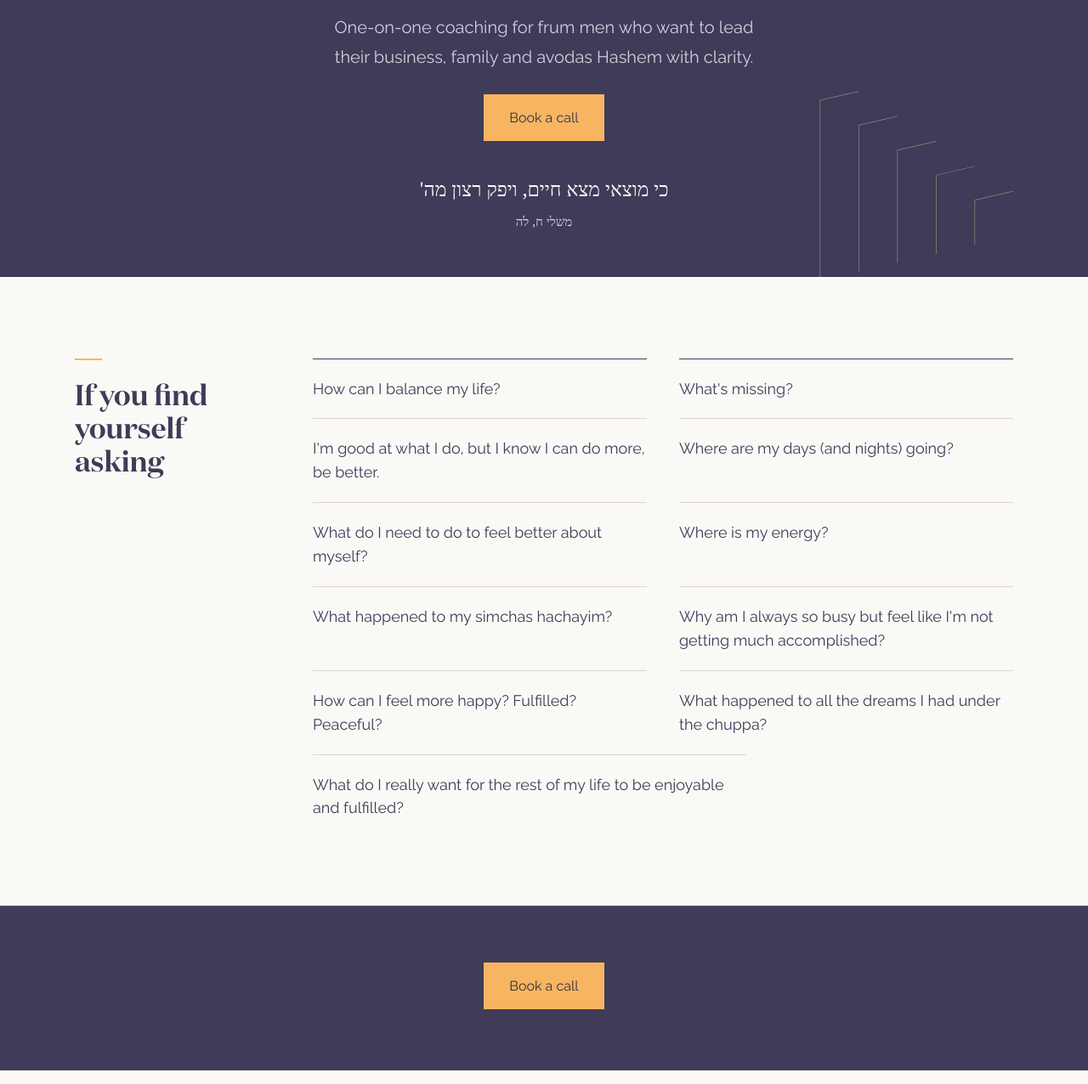
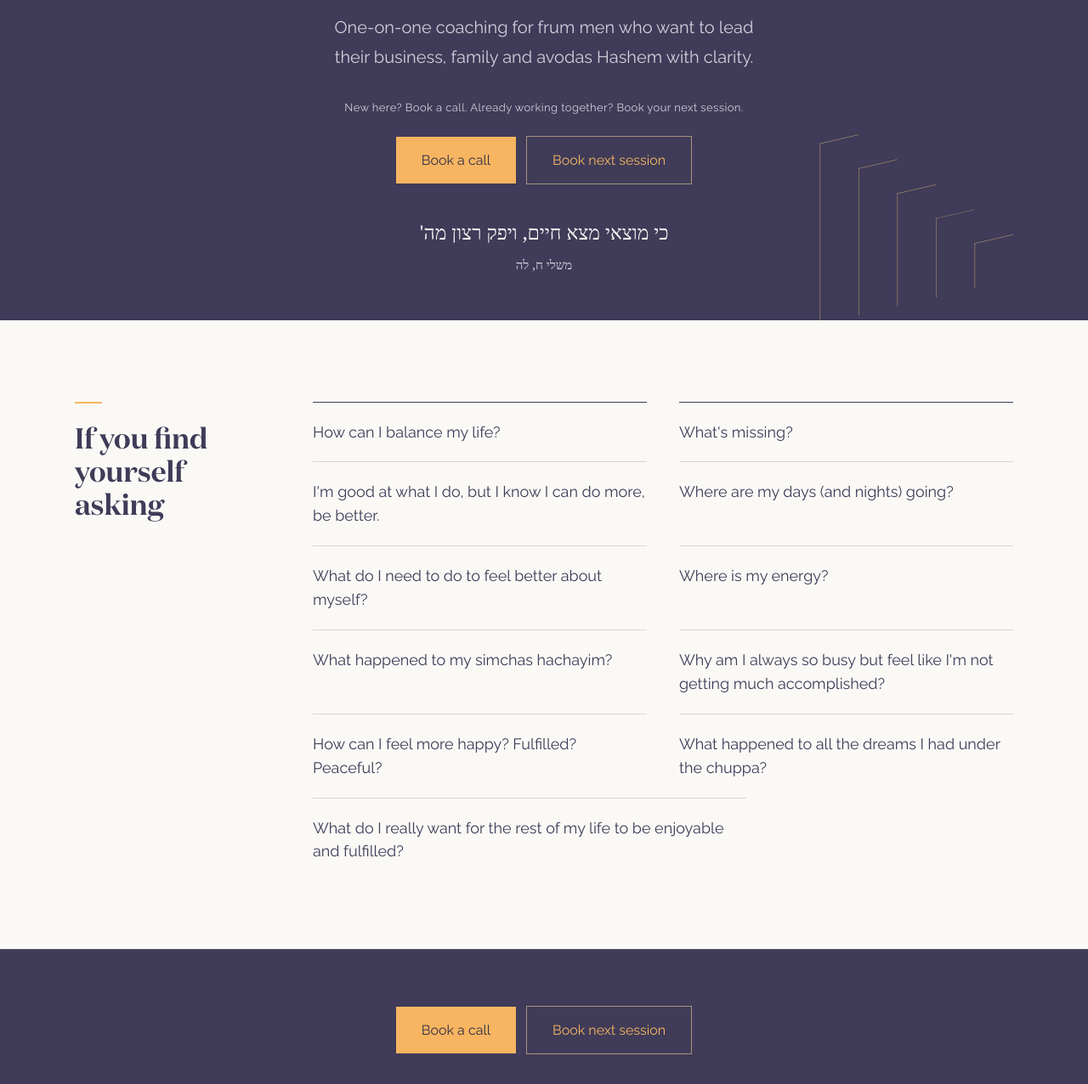
Before and after one commit to coach-chaim/coachchaim-preview, a plain HTML site: page index.html in a window 1280 px wide. Shown: the part 584-1860 px from the top of the page at 85% size. Drawn offline with Linux system fonts and the light colour scheme; a web font is replaced by a local one.

Commit message:
Two booking options: Book a call (new) + Book next session (existing)

```diff
--- a/index.html
+++ b/index.html
@@ -24,7 +24,7 @@
 </header>
 <main>
 <section class="hero" style="border-top:none;">
-<div class="wrap"><div class="hero-intro"><p class="eyebrow">Business &amp; Personal Coach</p><h1 class=""><span class="hero-en">Uvacharta baChaim.</span><span class="he">ובחרת בחיים</span></h1><p class="sub">You can become a master of your life. <strong>A true ba'al bechira.</strong></p><p class="hero-who">One-on-one coaching for frum men who want to lead their business, family and avodas Hashem with clarity.</p><p class="call hero-call"><a href="https://calendly.com/coachchaim">Book a call</a></p></div>
+<div class="wrap"><div class="hero-intro"><p class="eyebrow">Business &amp; Personal Coach</p><h1 class=""><span class="hero-en">Uvacharta baChaim.</span><span class="he">ובחרת בחיים</span></h1><p class="sub">You can become a master of your life. <strong>A true ba'al bechira.</strong></p><p class="hero-who">One-on-one coaching for frum men who want to lead their business, family and avodas Hashem with clarity.</p><p class="hero-guide">New here? Book a call. Already working together? Book your next session.</p><p class="call hero-call"><a href="https://calendly.com/coachchaim">Book a call</a><a class="alt" href="https://calendly.com/coachchaim">Book next session</a></p></div>
 
 
 
@@ -52,7 +52,7 @@
 </section>
 <section class="midcta">
 <div class="wrap">
-<p class="call"><a href="https://calendly.com/coachchaim">Book a call</a></p>
+<p class="call"><a href="https://calendly.com/coachchaim">Book a call</a><a class="alt" href="https://calendly.com/coachchaim">Book next session</a></p>
 </div>
 </section>
 <section class="tafkid-wrap">
@@ -76,7 +76,7 @@
 </section>
 <section class="midcta">
 <div class="wrap">
-<p class="call"><a href="https://calendly.com/coachchaim">Book a call</a></p>
+<p class="call"><a href="https://calendly.com/coachchaim">Book a call</a><a class="alt" href="https://calendly.com/coachchaim">Book next session</a></p>
 </div>
 </section>
 <blockquote class="band">
@@ -88,7 +88,7 @@
 <section class="closing">
 <div class="wrap">
 <p class="">Don't wait until you're desperate. Come be inspired. Today. <span class="he">ואם לא עכשיו אימתי</span></p>
-<p class="call"><a href="https://calendly.com/coachchaim">Book a call</a></p>
+<p class="call"><a href="https://calendly.com/coachchaim">Book a call</a><a class="alt" href="https://calendly.com/coachchaim">Book next session</a></p>
 </div>
 </section>
 <section id="resources">
--- a/style.css
+++ b/style.css
@@ -50,3 +50,8 @@ h1 .he{font-size:calc(var(--S) * .78);margin-top:calc(var(--S) * .22)}
 .hero-who{font-size:20px;line-height:1.75;max-width:500px;margin:18px auto 0;color:var(--muted)}
 .hero-call{margin-top:26px}
 @media(max-width:680px){.hero-who{font-size:17px;line-height:1.8;max-width:280px;margin:16px auto 0}.hero-call{margin-top:22px}}
+
+.hero-guide{font-size:13px;letter-spacing:.4px;color:var(--muted);margin-top:34px}
+.call a{margin:0 6px}
+.call a.alt{background:transparent;border:1px solid #a9947d;color:var(--gold)}
+@media(max-width:680px){.hero-guide{font-size:12px;margin-top:28px}.call a{margin:4px 4px}}
```
